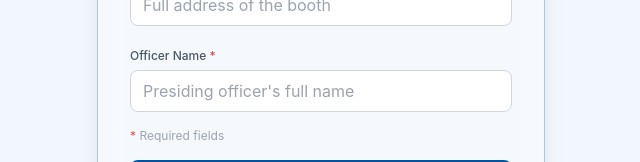
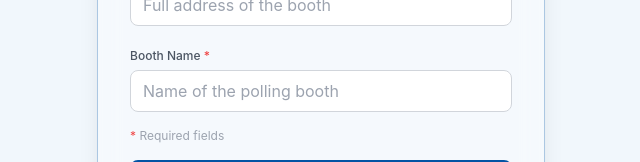
Before and after one commit to meghabchandran/2023-2027_BATCH_CSD334_04_VOTER_VERIFICATION_SYSTEM, a React (Vite) app in the folder my-react-app/: page /add-booth in a window 1280 px wide. Shown: the part 394-556 px from the top of the page, without its empty margins (319-959 px from the left). Built offline with nearby package versions, Linux system fonts and the light colour scheme; sample sign-in values are in the browser's storage.

Commit message:
changed booth officer to booth name

```diff
--- a/my-react-app/src/pages/AddBooth.jsx
+++ b/my-react-app/src/pages/AddBooth.jsx
@@ -6,7 +6,7 @@ import { logout } from "../utils/auth";
 function AddBooth() {
   const [boothId, setBoothId] = useState("");
   const [location, setLocation] = useState("");
-  const [officerName, setOfficerName] = useState("");
+  const [boothName, setBoothName] = useState("");
   const [message, setMessage] = useState("");
   const navigate = useNavigate();
 
@@ -15,7 +15,7 @@ function AddBooth() {
     const formData = new FormData();
     formData.append("booth_id", boothId);
     formData.append("location", location);
-    formData.append("officer_name", officerName);
+    formData.append("booth_name", boothName);
 
     const res = await fetch("http://127.0.0.1:8000/api/booths/add", {
       method: "POST",
@@ -109,16 +109,15 @@ function AddBooth() {
             />
           </div>
 
-          {/* Officer Name */}
           <div>
             <label className="text-xs font-medium text-gray-600">
-              Officer Name <span className="text-red-500">*</span>
+              Booth Name <span className="text-red-500">*</span>
             </label>
             <input
               type="text"
-              placeholder="Presiding officer's full name"
-              value={officerName}
-              onChange={(e) => setOfficerName(e.target.value)}
+              placeholder="Name of the polling booth"
+              value={boothName}
+              onChange={(e) => setBoothName(e.target.value)}
               required
               className="w-full mt-1 px-3 py-2 rounded-lg border border-gray-300 focus:border-[#006DAA] focus:ring-2 focus:ring-[#006DAA]/20 outline-none"
             />
```
Also changed, not shown: 1 other file (tests, documents, lock files or other folders).
